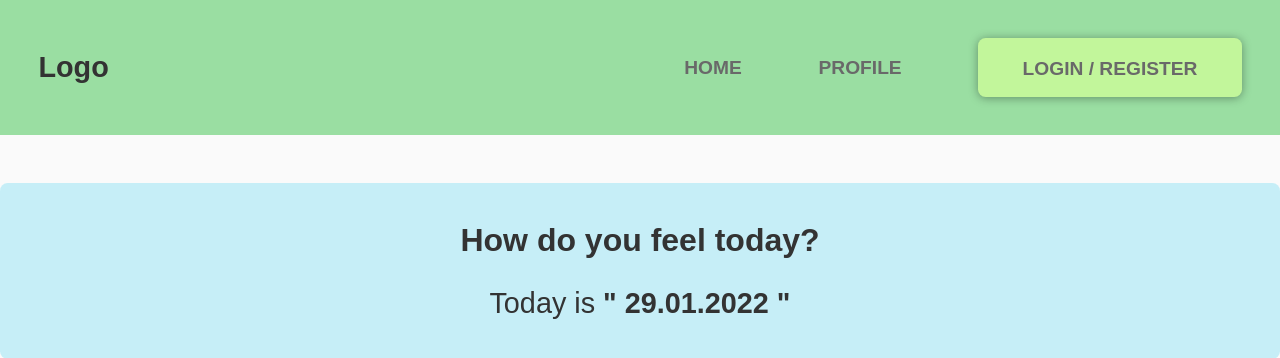
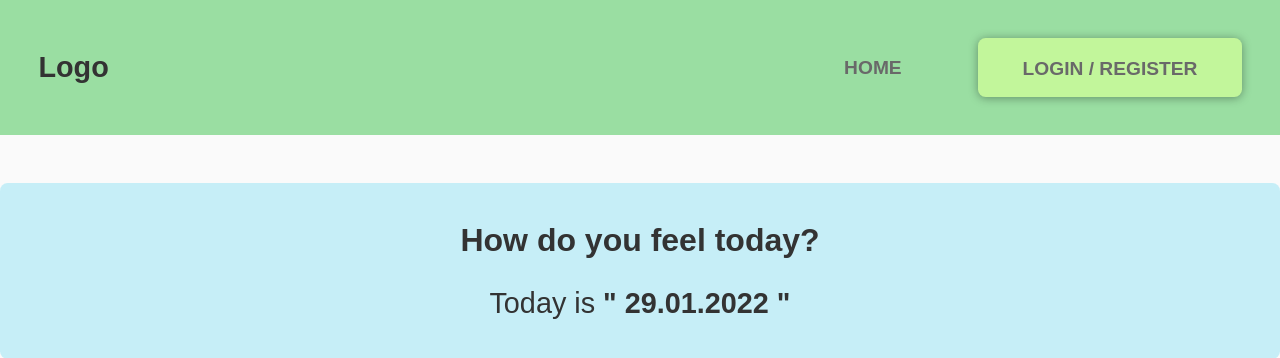
Before and after one commit to theopmw/empowered, a Flask app: page /profile in a window 1280 px wide. Shown: the top 358 px of the page. Run offline with Flask 2, Linux system fonts and the light colour scheme; some libraries are stand-ins or nearby versions.

Commit message:
Juliia (#56)
* Add links to the navbar

* Add logic to navbar buttons

* Fix styling on the login and register buttons

```diff
--- a/templates/base.html
+++ b/templates/base.html
@@ -24,15 +24,29 @@
 
       <!-- Navbar items -->
       <ul class="navbar__components">
-        <li class="navbar__item"><a href="#">Home</a> </li>
-        <li class="navbar__item"><a href="#">Profile</a></li>
+        <li class="navbar__item">
+          <a href="{{ url_for('home') }}">Home</a>
+        </li>
+        {% if session.user %}
+        <li class="navbar__item">
+          <a href="{{ url_for('profile', username=session['user']) }}">Profile</a>
+        </li>
+        <li class="navbar__item">
+          <a href="{{ url_for('logout') }}">Log Out</a>
+        </li>
+        {% else %}
         <li class="navbar__item dropdown" id="dropdown">
           Login / Register
           <ul class="nav__options">
-            <li class=" btn btn__login"><a href="#">Login</a></li>
-            <li class=" btn btn__register"><a href="#">Register</a></li>
+            <li class="btn__login">
+              <a href="{{ url_for('login') }}">Login</a>
+            </li>
+            <li class="btn__register">
+              <a href="{{ url_for('register') }}">Register</a>
+            </li>
           </ul>
         </li>
+        {% endif %}
       </ul>
       <!-- Navbar hamburger for mobile screens -->
       <div class="hamburger__container" id="hamburger">
@@ -40,10 +54,24 @@
       </div>
       <!-- Navbar for mobile screens -->
       <ul class="navbar__components--mobile" id="mobile-menu">
-        <li class="navbar__item"><a href="#">Home</a> </li>
-        <li class="navbar__item"><a href="#">Profile</a> </li>
-        <li class="navbar__item btn btn__login"><a href="#">Login</a></li>
-        <li class="navbar__item btn btn__Register"><a href="#">Register</a></li>
+        <li class="navbar__item">
+          <a href="{{ url_for('home') }}">Home</a>
+        </li>
+        {% if session.user %}
+        <li class="navbar__item">
+          <a href="{{ url_for('profile', username=session['user']) }}">Profile</a>
+        </li>
+        <li class="navbar__item">
+          <a href="{{ url_for('logout') }}">Log Out</a>
+        </li>
+        {% else %}
+        <li class="navbar__item btn__login">
+          <a href="{{ url_for('login') }}">Login</a>
+        </li>
+        <li class="navbar__item btn__Register">
+          <a href="{{ url_for('register') }}">Register</a>
+        </li>
+        {% endif %}
       </ul>
 
     </nav>
@@ -55,7 +83,7 @@
     </div>
   </main>
 
-<!--Footer-->
+  <!--Footer-->
   <footer class="footer">
     <div class="footer__team">
       <div class="team__name">Inside Out</div>
@@ -64,7 +92,8 @@
           <a href="https://github.com/AwsSG" target="_blank" rel="noopener"
             aria-label="Visit Aws Sabah Gheni github page">
             <div class="image_holder">
-              <img src="{{ url_for('static', filename='images/coders/aws.jpeg') }}" alt="Aws Sabah Gheni photo" class="photo">
+              <img src="{{ url_for('static', filename='images/coders/aws.jpeg') }}" alt="Aws Sabah Gheni photo"
+                class="photo">
             </div>
             <div class="coder_name">Aws Sabah Gheni</div>
           </a>
@@ -74,7 +103,8 @@
           <a href="https://github.com/theopmw" target="_blank" rel="noopener"
             aria-label="Visit Theo Wright github page">
             <div class="image_holder">
-              <img src="{{ url_for('static', filename='images/coders/theo.jpeg') }}" alt="Theo Wright photo" class="photo">
+              <img src="{{ url_for('static', filename='images/coders/theo.jpeg') }}" alt="Theo Wright photo"
+                class="photo">
             </div>
             <div class="coder_name">Theo Wright</div>
           </a>
@@ -93,7 +123,8 @@
           <a href="https://github.com/kera-cudmore" target="_blank" rel="noopener"
             aria-label="Visit Kera Cudmore github page">
             <div class="image_holder">
-              <img src="{{ url_for('static', filename='images/coders/kera.jpg') }}" alt="Kera Cudmore photo" class="photo">
+              <img src="{{ url_for('static', filename='images/coders/kera.jpg') }}" alt="Kera Cudmore photo"
+                class="photo">
             </div>
             <div class="coder_name">Kera Cudmore</div>
           </a>
```
Also changed, not shown: static/css/style.css (+4 -4 lines).
